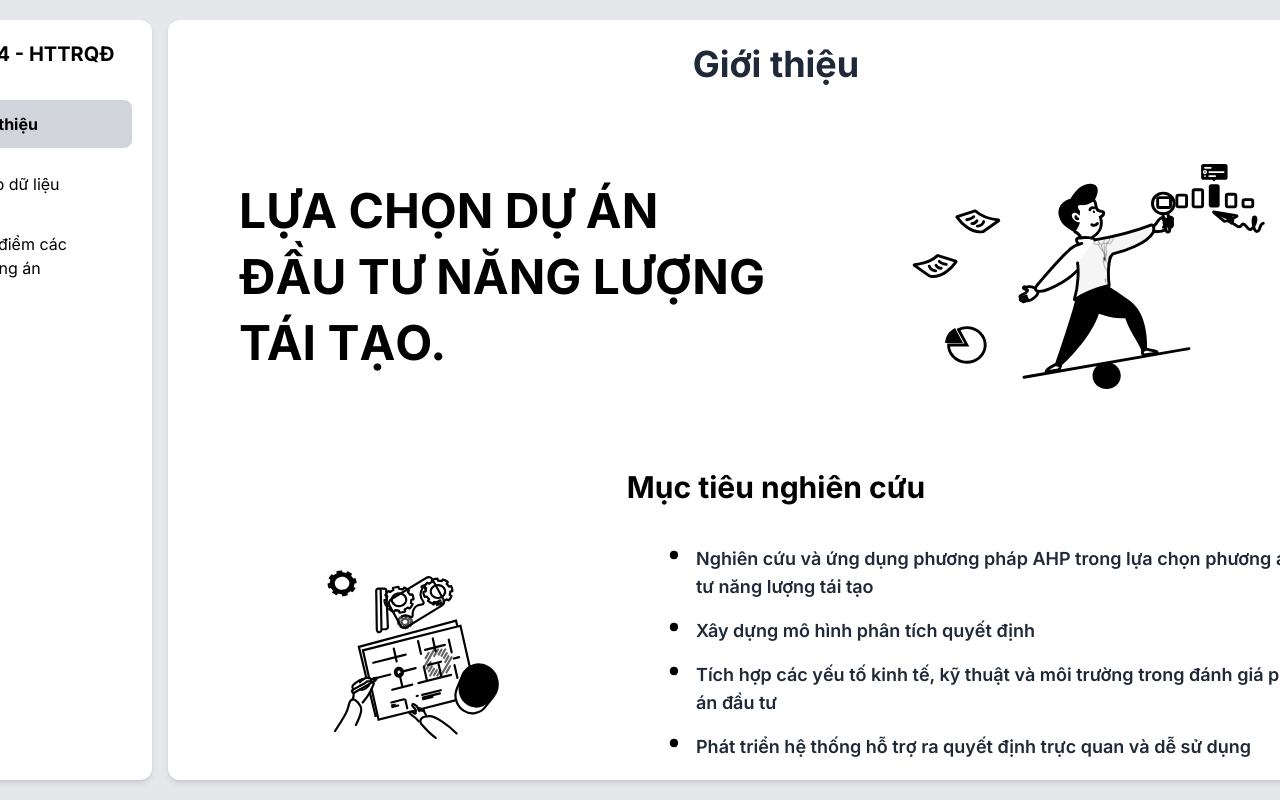
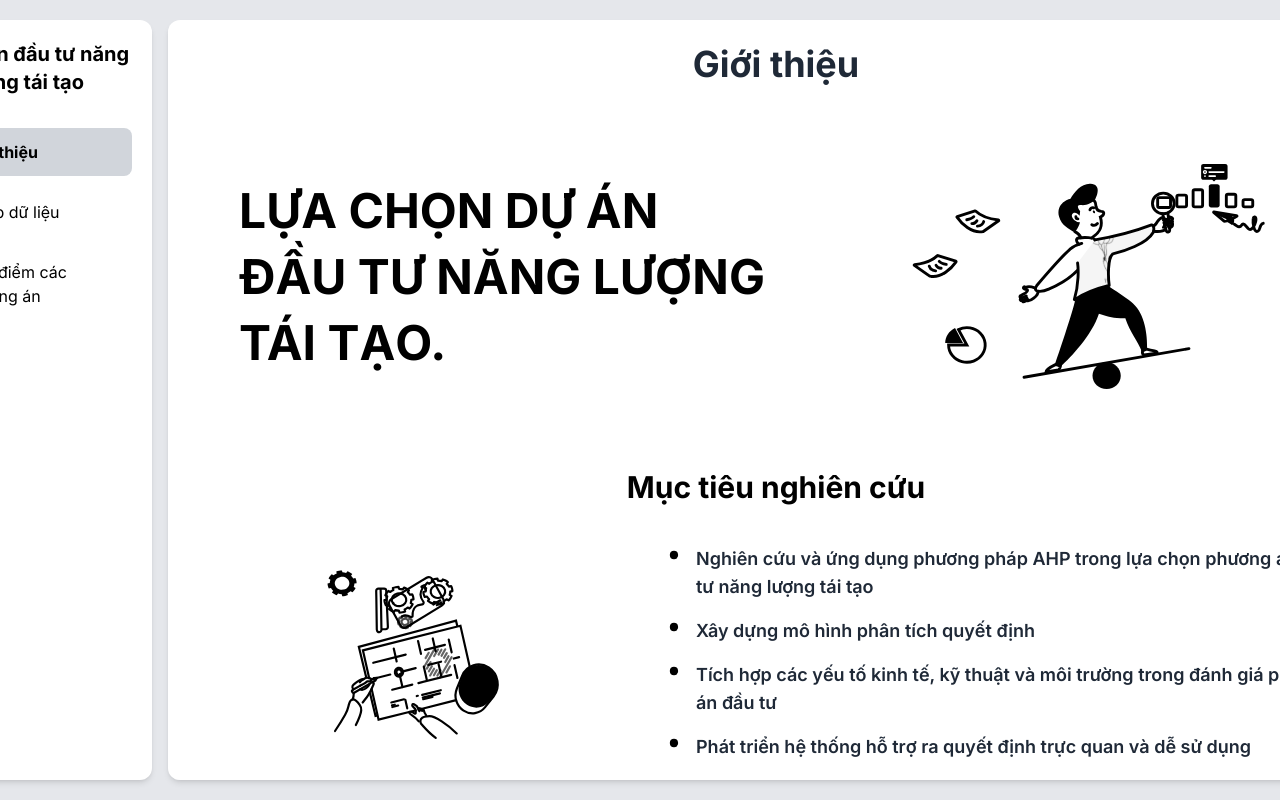
Before and after one commit to cycastic-cumberland/ahp-frontend, a React (Vite) app: page / in a window 1280 px wide. Shown: the top 800 px of the page. Built offline with nearby package versions, Linux system fonts and the light colour scheme; no server answers.

Commit message:
change layout

```diff
--- a/src/components/Sidebar.tsx
+++ b/src/components/Sidebar.tsx
@@ -15,7 +15,7 @@ export default function Sidebar() {
     return (
         <div className="my-5 mx-5">
             <div className="mb-8">
-                <h1 className="text-xl font-bold text-center text-black">Nhóm 4 - HTTRQĐ</h1>
+                <h1 className="text-xl font-bold text-center text-black">Lựa chọn đầu tư năng lượng tái tạo</h1>
             </div>
             <nav className="mb-8">
                 <ul className="space-y-3">
--- a/src/pages/CriteriaComparisonMatrix.tsx
+++ b/src/pages/CriteriaComparisonMatrix.tsx
@@ -119,9 +119,8 @@ const CriteriaComparisonMatrix: React.FC = () => {
 
   return (
     <div>
-        <h1 className="text-20px font-bold text-gray-800 mb-12 flex justify-center">
-            Tạo ma trận so sánh cặp các tiêu chí
-        </h1>
+        <h1 className="text-3xl font-bold text-gray-800 mb-6 flex justify-center">Tính toán ma trận</h1>
+
 
         <div className="mb-16 flex justify-center">
             <div className="w-2/4">
```
